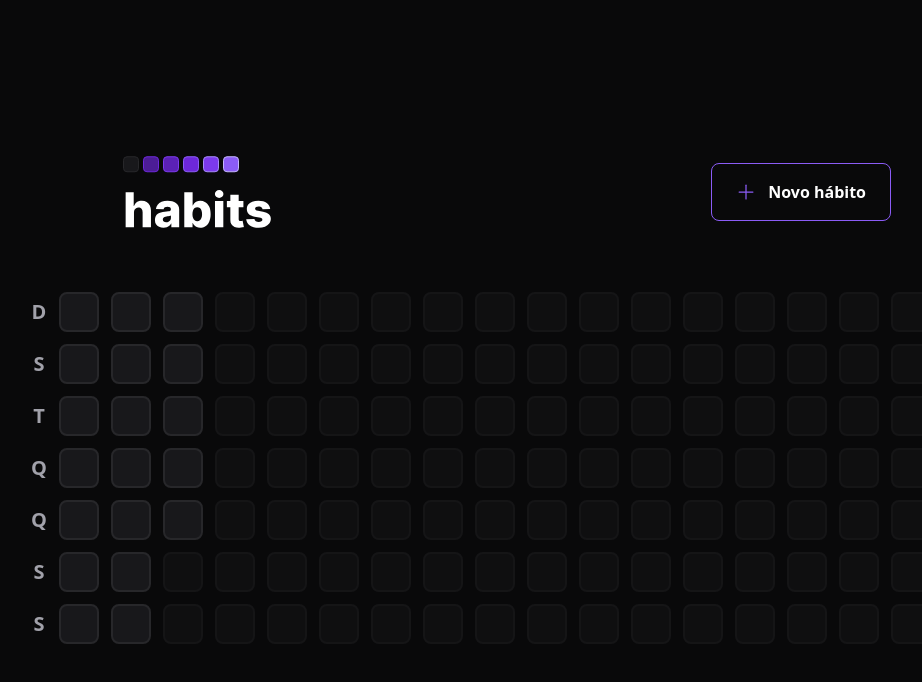
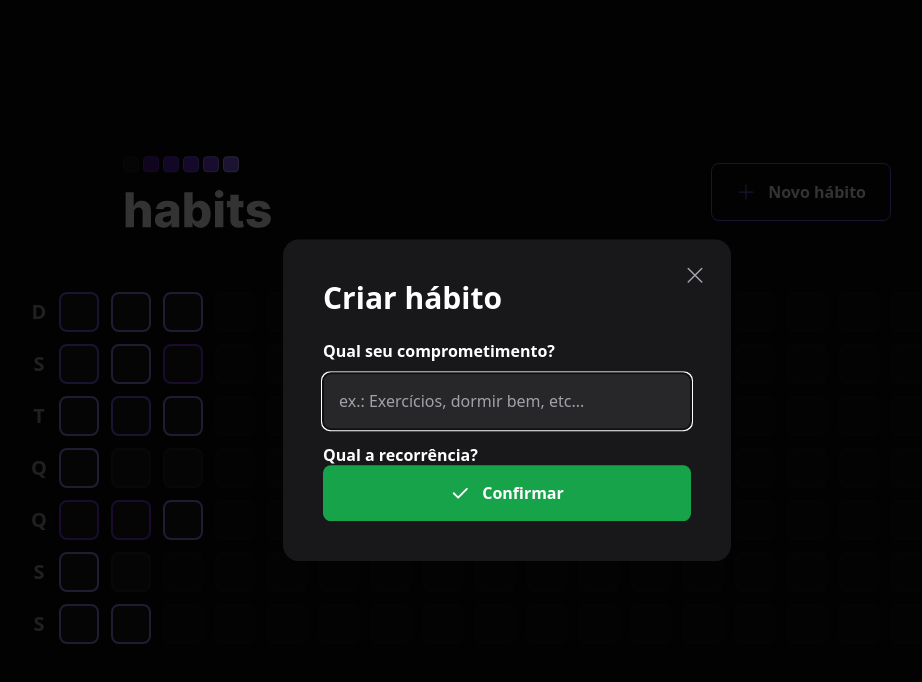
Before and after one commit to HeltonHeleno/NLW-Setup, a React (Vite) app in the folder web/: page / in a window 1280 px wide. Both pictures are taken after a click on the button "Novo hábito". Shown: the top 682 px of the page, without its empty margins (133-1055 px from the left). Built offline with nearby package versions, Linux system fonts and the light colour scheme.

Commit message:
final da web da aula 3

```diff
--- a/web/package.json
+++ b/web/package.json
@@ -9,6 +9,9 @@
     "preview": "vite preview"
   },
   "dependencies": {
+    "@radix-ui/react-dialog": "^1.0.2",
+    "@radix-ui/react-popover": "^1.0.3",
+    "clsx": "^1.2.1",
     "dayjs": "^1.11.7",
     "phosphor-react": "^1.4.1",
     "react": "^18.2.0",
--- a/web/src/components/HabitDay.tsx
+++ b/web/src/components/HabitDay.tsx
@@ -1,12 +1,39 @@
+import * as Popover from '@radix-ui/react-popover';
+import clsx from 'clsx';
+import { ProgressBar } from './ProgressBar';
 
+interface HabitDayProps {
+  completed: number
+  amount: number
+}
 
-//interface HabitDayProps {
-  //  completed: number
-//}
+export function HabitDay({completed, amount}:HabitDayProps){
+    const completedPercentage = Math.round((completed / amount) * 100)
 
-export function HabitDay(){
     return (
-        <div className="w-10 h-10 bg-zinc-900 border-2 border-zinc-800 rounded-lg"></div>
+      <Popover.Root>
+        <Popover.Trigger
+          className={clsx('w-10 h-10 bg-zinc-900 border-2 rounded-lg',{
+            'bg-zinc-900 border-zinc-800': completedPercentage === 0,
+            'bg-violet-900 border-violet-700': completedPercentage > 0 && completedPercentage < 20,
+            'bg-violet-800 border-violet-600': completedPercentage >= 20 && completedPercentage < 40,
+            'bg-violet-700 border-violet-500': completedPercentage >= 40 && completedPercentage < 60,
+            'bg-violet-600 border-violet-500': completedPercentage >= 60 && completedPercentage < 80,
+            'bg-violet-500 border-violet-400': completedPercentage >= 80,
+          })}
+        />
+
+        <Popover.Portal>
+          <Popover.Content className="min-w-[320px] p-6 rounded-2xl bg-zinc-900 flex flex-col">
+            <span className='font-semibold text-zinc-400'> Segunda-feira</span>
+            <span className='mt-1 font-extrabold leading-tight text-3xl'>17/01</span>
+
+            <ProgressBar progress={completedPercentage}/>
+
+            <Popover.Arrow height={8} width={16} className='fill-zinc-900' />
+          </Popover.Content>
+        </Popover.Portal>
+      </Popover.Root>
     )
 
 }
--- a/web/src/components/Header.tsx
+++ b/web/src/components/Header.tsx
@@ -1,18 +1,39 @@
-import { Plus } from "phosphor-react"
+import { Plus, X } from "phosphor-react"
+import * as Dialog from '@radix-ui/react-dialog';
+import { useState } from "react";
 import logoImage from '../assets/logo.svg'
+import { NewHabitForm } from "./NewHabitForm";
 
 export function Header(){
     return(
         <div className='w-full max-w-3xl mx-auto flex items-center justify-between'>
             <img src={logoImage} alt="Habits" />
 
-            <button
-            type='button'
-            className='border border-violet-500 font-semibold rounded-lg px-6 py-4 flex items-center gap-3 hover:border-violet-300'
-            >
-            <Plus size={20} className='text-violet-500 '/>
-            Novo hábito
-            </button>
+            <Dialog.Root>
+                <Dialog.Trigger
+                    type='button'
+                    className='border border-violet-500 font-semibold rounded-lg px-6 py-4 flex items-center gap-3 hover:border-violet-300'
+                    >
+                    <Plus size={20} className='text-violet-500 '/>
+                    Novo hábito
+                </Dialog.Trigger>
+                <Dialog.Portal>
+                    <Dialog.Overlay className="w-screen h-screen bg-black/80 fixed inset-0" />
+
+                    <Dialog.Content className="absolute p-10 bg-zinc-900 rounded-2xl w-full max-w-md top-1/2 left-1/2 -translate-x-1/2 -translate-y-1/2">
+                        <Dialog.Close className="absolute right-6 top-6 text-zinc-400 hover:text-zinc-200">
+                            <X size={24} aria-label="Fechar" />
+                        </Dialog.Close>
+
+                        <Dialog.Title className="text-3xl leading-tight font-extrabold">
+                            Criar hábito
+                        </Dialog.Title>
+
+                        <NewHabitForm />
+                    </Dialog.Content>
+                </Dialog.Portal>
+            </Dialog.Root>
+
         </div>
     )
 }
--- /dev/null
+++ b/web/src/components/NewHabitForm.tsx
@@ -0,0 +1,28 @@
+import { Check } from "phosphor-react";
+
+export function NewHabitForm() {
+  return(
+    <form className="w-full flex flex-col mt-6">
+      <label htmlFor="title" className="font-semibold leading-tight">
+        Qual seu comprometimento?
+      </label>
+
+      <input
+        type="text"
+        id="title"
+        placeholder="ex.: Exercícios, dormir bem, etc..."
+        className="p-4 rounded-lg mt-3 bg-zinc-800 text-white placeholder:text-zinc-400"
+        autoFocus
+      />
+
+      <label htmlFor="" className="font-semibold leading-tight mt-4">
+        Qual a recorrência?
+      </label>
+
+      <button type="submit" className="mt6 rounded-lg p-4 flex items-center justify-center gap-3 font-semibold bg-green-600 hover:bg-green-400">
+        <Check size={20} weight="bold" />
+        Confirmar
+      </button>
+    </form>
+  )
+}
--- /dev/null
+++ b/web/src/components/ProgressBar.tsx
@@ -0,0 +1,19 @@
+interface ProgressBarProps {
+  progress: number;
+}
+
+export function ProgressBar(props: ProgressBarProps){
+  return (
+    <div className='h-3 rounded-xl bg-zinc-700 w-full mt-4'>
+      <div
+        role="progressbar"
+        aria-label='Progresso de hábitos completados nesse dia'
+        aria-valuenow={props.progress}
+        className='h-3 rounded-xl bg-violet-600'
+        style={{
+          width: `${props.progress}%`
+        }}
+      />
+    </div>
+  )
+}
--- a/web/src/components/SammaryTable.tsx
+++ b/web/src/components/SammaryTable.tsx
@@ -35,7 +35,12 @@
 
             <div className="grid grid-rows-7 grid-flow-col gap-3">
                {summaryDates.map(date => {
-                    return <HabitDay key={date.toString()}/>
+                    return (
+                    <HabitDay
+                        key={date.toString()}
+                        amount={5}
+                        completed={Math.round(Math.random()* 5)}
+                    />)
                })}
 
                {amauntOfDaysToFill > 0 && Array.from({length: amauntOfDaysToFill}).map((_, i) => {
```
Also changed, not shown: 1 other file (tests, documents, lock files or other folders).
